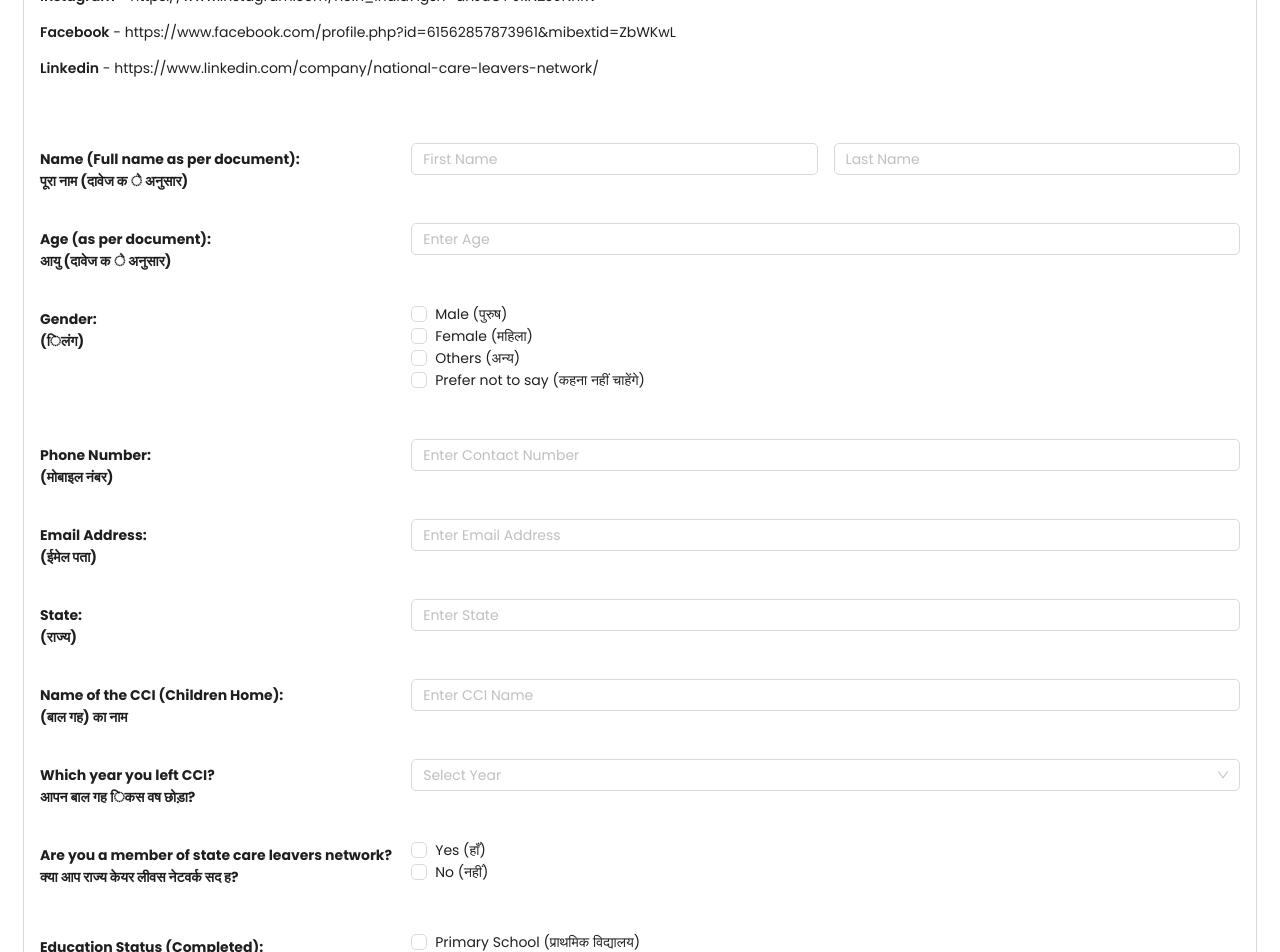
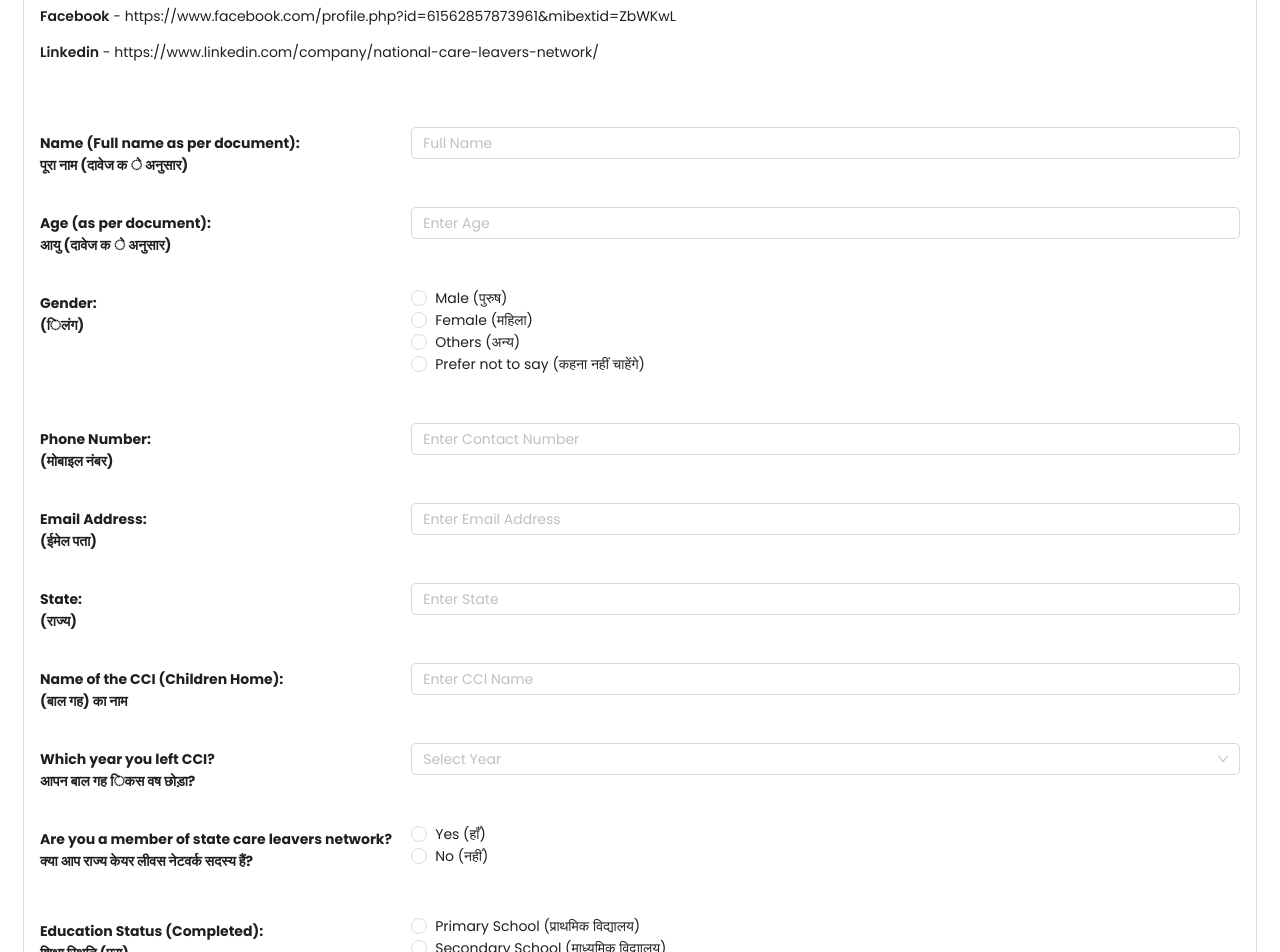
Before and after one commit to ClearSolution07/aideToAction, a React (Vite) app: page /register in a window 1280 px wide. Shown: the part 1540-2492 px from the top of the page. Built offline with nearby package versions, Linux system fonts and the light colour scheme.

Commit message:
added login and registration api

```diff
--- a/src/api/apiClient.js
+++ b/src/api/apiClient.js
@@ -1,7 +1,7 @@
 import axios from "axios";
 
 const apiClient = axios.create({
-    baseURL: "https://examappbackend.onrender.com/api/v1",
+    baseURL: "https://unicefprojectbackend.onrender.com",
     headers: {
         "Content-Type": "application/json",
     },
--- a/src/api/auth.js
+++ b/src/api/auth.js
@@ -1,6 +1,5 @@
 import apiClient from "./apiClient";
 
-// Login function
 export const login = async (email, password) => {
     try {
         const response = await apiClient.post("/auth/login", {
@@ -15,10 +14,9 @@ export const login = async (email, password) => {
     }
 };
 
-// Sign-up function
 export const signUp = async (userData) => {
     try {
-        const response = await apiClient.post("/auth/register", userData);
+        const response = await apiClient.post("/auth/register_user", userData);
         return response.data;
     } catch (error) {
         throw new Error(
@@ -27,12 +25,10 @@ export const signUp = async (userData) => {
     }
 };
 
-// Logout function
 export const logout = async () => {
     try {
         const response = await apiClient.post("/auth/logout");
-        // Optionally, clear local storage or AsyncStorage
-        localStorage.removeItem("accessToken"); // Or AsyncStorage for React Native
+        localStorage.removeItem("accessToken");
         return response.data;
     } catch (error) {
         throw new Error(
--- a/src/auth/LogIn.jsx
+++ b/src/auth/LogIn.jsx
@@ -34,10 +34,14 @@ const LogIn = () => {
 
     const handleSignIn = async () => {
         try {
-            await handleLogin(email, password);
-            navigate("/dashboard");
+            const response = await handleLogin(email, password);
+            if (response.statuscode === 200) {
+                navigate("/dashboard");
+            } else {
+                console.error("Error:", response.message);
+            }
         } catch (err) {
-            console.error(err.message);
+            console.error("Login failed:", err.message);
         }
     };
 
--- a/src/auth/MembershipForm.jsx
+++ b/src/auth/MembershipForm.jsx
@@ -2,7 +2,7 @@ import {
     Form,
     Input,
     Select,
-    Checkbox,
+    Radio,
     Button,
     Typography,
     Space,
@@ -14,19 +14,27 @@ import { logoImage } from "../utils/imageUtils";
 import ReCAPTCHA from "react-google-recaptcha";
 import useAuth from "../hooks/useAuth";
 import "./membershipform.css";
+import { useNavigate } from "react-router-dom";
 
 const { Title, Paragraph, Link } = Typography;
 const { Option } = Select;
 
 const MembershipForm = () => {
+    const navigate = useNavigate();
     const [form] = Form.useForm();
     const { handleSignUp, loading } = useAuth();
 
     const onFinish = async (values) => {
         try {
-            await handleSignUp(values);
-            message.success("Signup successful!");
-            form.resetFields();
+            const response = await handleSignUp(values);
+
+            if (response.statuscode === 200) {
+                message.success("Signup successful!");
+                form.resetFields();
+                navigate("/");
+            } else {
+                message.error("Signup failed. Please try again.");
+            }
         } catch (err) {
             message.error(err || "Signup failed. Please try again.");
         }
@@ -234,7 +242,6 @@ const MembershipForm = () => {
                         https://www.linkedin.com/company/national-care-leavers-network/
                     </Paragraph>
                 </div>
-
                 <Form
                     form={form}
                     layout="vertical"
@@ -248,27 +255,15 @@ const MembershipForm = () => {
                         </label>
                         <div className="form-input name-inputs">
                             <Form.Item
-                                name="firstName"
+                                name="full_name"
                                 rules={[
                                     {
                                         required: true,
-                                        message:
-                                            "Please input your first name!",
+                                        message: "Please input your full name!",
                                     },
                                 ]}
                             >
-                                <Input placeholder="First Name" />
-                            </Form.Item>
-                            <Form.Item
-                                name="lastName"
-                                rules={[
-                                    {
-                                        required: true,
-                                        message: "Please input your last name!",
-                                    },
-                                ]}
-                            >
-                                <Input placeholder="Last Name" />
+                                <Input placeholder="Full Name" />
                             </Form.Item>
                         </div>
                     </div>
@@ -306,13 +301,22 @@ const MembershipForm = () => {
                                     },
                                 ]}
                             >
-                                <Checkbox.Group
+                                <Radio.Group
                                     options={gender}
                                     style={{
                                         display: "flex",
                                         flexDirection: "column",
                                     }}
-                                />
+                                >
+                                    {gender.map((genderOption) => (
+                                        <Radio
+                                            key={genderOption.value}
+                                            value={genderOption.value}
+                                        >
+                                            {genderOption.label}
+                                        </Radio>
+                                    ))}
+                                </Radio.Group>
                             </Form.Item>
                         </div>
                     </div>
@@ -323,7 +327,7 @@ const MembershipForm = () => {
                         </label>
                         <div className="form-input">
                             <Form.Item
-                                name="phoneNumber"
+                                name="phone_number"
                                 rules={[
                                     {
                                         required: true,
@@ -343,7 +347,7 @@ const MembershipForm = () => {
                         </label>
                         <div className="form-input">
                             <Form.Item
-                                name="email"
+                                name="email_address"
                                 rules={[
                                     {
                                         type: "email",
@@ -386,7 +390,7 @@ const MembershipForm = () => {
                         </label>
                         <div className="form-input">
                             <Form.Item
-                                name="cciName"
+                                name="cci_name"
                                 rules={[
                                     {
                                         required: true,
@@ -406,7 +410,7 @@ const MembershipForm = () => {
                         </label>
                         <div className="form-input">
                             <Form.Item
-                                name="yearLeftCCI"
+                                name="year_left_cci"
                                 rules={[
                                     {
                                         required: true,
@@ -431,11 +435,11 @@ const MembershipForm = () => {
                     <div className="form-group">
                         <label className="form-label">
                             Are you a member of state care leavers network?{" "}
-                            <br /> क्या आप राज्य केयर लीवस नेटवर्क सद ह?
+                            <br /> क्या आप राज्य केयर लीवस नेटवर्क सदस्य हैं?
                         </label>
                         <div className="form-input">
                             <Form.Item
-                                name="stateCareLeavers"
+                                name="is_member_state_network"
                                 rules={[
                                     {
                                         required: true,
@@ -443,13 +447,22 @@ const MembershipForm = () => {
                                     },
                                 ]}
                             >
-                                <Checkbox.Group
+                                <Radio.Group
                                     options={member}
                                     style={{
                                         display: "flex",
                                         flexDirection: "column",
                                     }}
-                                />
+                                >
+                                    {member.map((memberOption) => (
+                                        <Radio
+                                            key={memberOption.value}
+                                            value={memberOption.value}
+                                        >
+                                            {memberOption.label}
+                                        </Radio>
+                                    ))}
+                                </Radio.Group>
                             </Form.Item>
                         </div>
                     </div>
@@ -461,7 +474,7 @@ const MembershipForm = () => {
                         </label>
                         <div className="form-input">
                             <Form.Item
-                                name="educationStatus"
+                                name="education_status"
                                 rules={[
                                     {
                                         required: true,
@@ -469,7 +482,7 @@ const MembershipForm = () => {
                                     },
                                 ]}
                             >
-                                <Checkbox.Group
+                                <Radio.Group
                                     options={educationOptions}
                                     style={{
                                         display: "flex",
@@ -486,7 +499,7 @@ const MembershipForm = () => {
                         </label>
                         <div className="form-input">
                             <Form.Item
-                                name="employmentStatus"
+                                name="employment_status"
                                 rules={[
                                     {
                                         required: true,
@@ -494,7 +507,7 @@ const MembershipForm = () => {
                                     },
                                 ]}
                             >
-                                <Checkbox.Group
+                                <Radio.Group
                                     options={employmentOptions}
                                     style={{
                                         display: "flex",
--- a/src/auth/membershipform.css
+++ b/src/auth/membershipform.css
@@ -6,7 +6,6 @@
     align-items: center;
     justify-content: center;
     width: 100%;
-    padding: 16px;
     max-width: 1200px;
     margin: 0 auto;
 }
```
